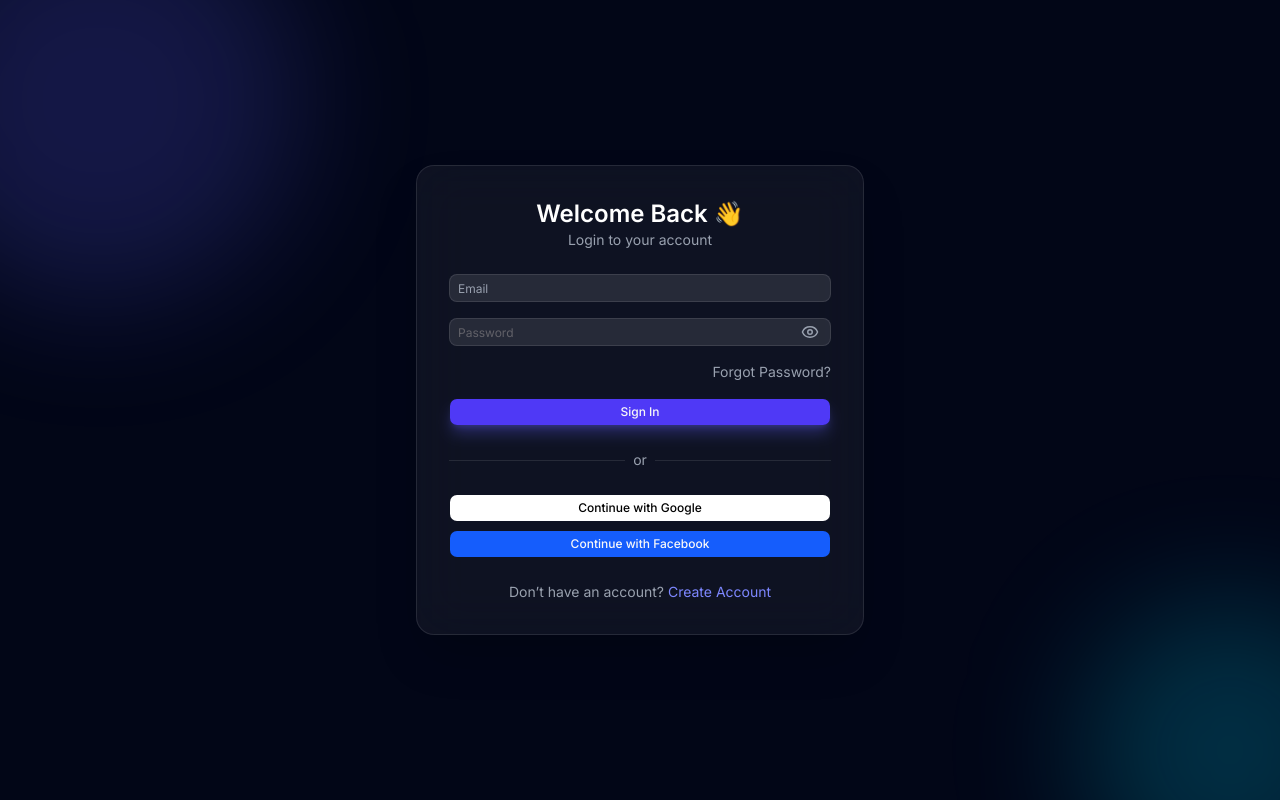
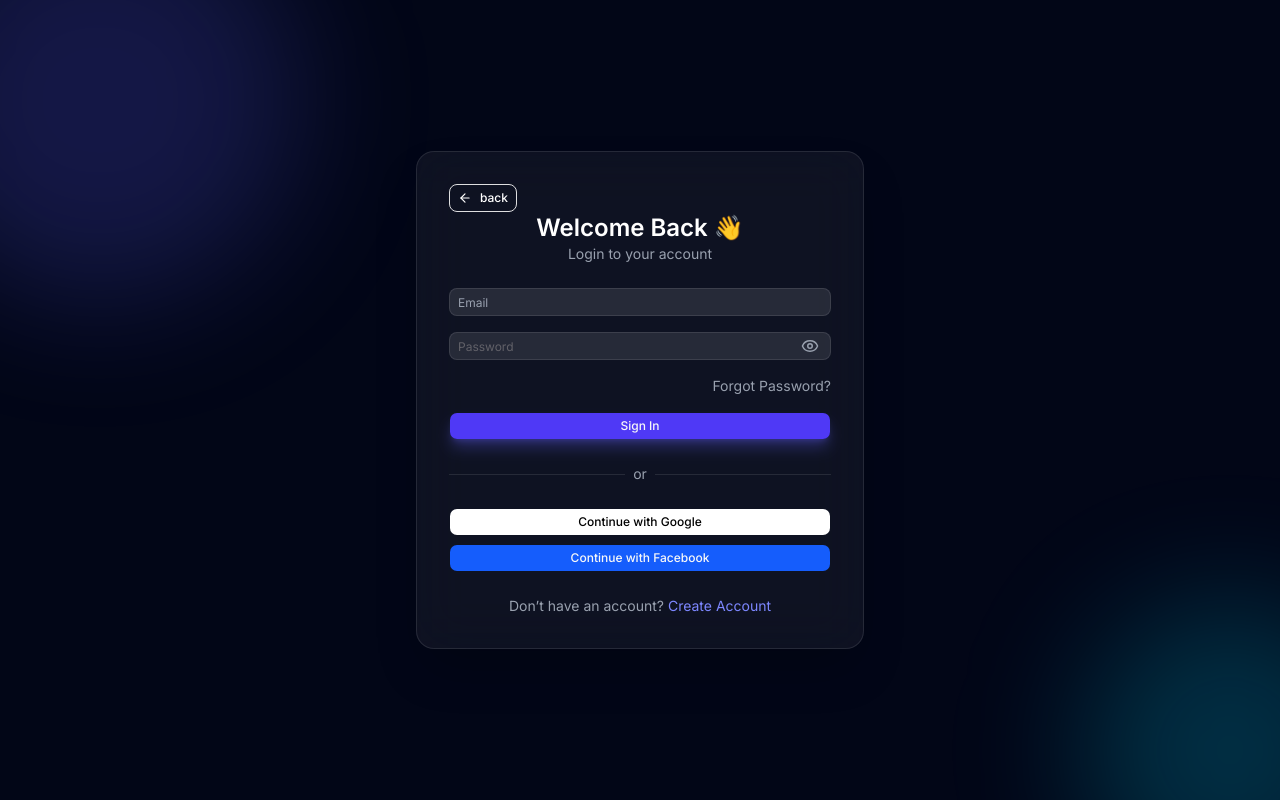
Before and after one commit to Vahid819/visionlibrary, a Next.js app: page /auth/login in a window 1280 px wide. Built offline with nearby package versions, Linux system fonts and the light colour scheme.

Commit message:
add back button on login page

```diff
--- a/src/app/auth/login/page.jsx
+++ b/src/app/auth/login/page.jsx
@@ -5,7 +5,7 @@ import { signIn } from "next-auth/react";
 import { useRouter } from "next/navigation";
 import { motion, AnimatePresence } from "framer-motion";
 import Link from "next/link";
-import { Eye, EyeOff } from "lucide-react";
+import { Eye, EyeOff, ArrowLeft} from "lucide-react";
 
 import { Button } from "@/components/ui/button";
 import { Input } from "@/components/ui/input";
@@ -58,7 +58,11 @@ export default function LoginPage() {
         transition={{ duration: 0.4 }}
         className="w-full max-w-md bg-white/5 backdrop-blur-xl border border-white/10 rounded-2xl shadow-2xl p-8 text-white"
       >
-
+        <Link href="/" >
+          <Button className="flex items-center gap-2 hover:bg-gray-500/20 cursor-pointer" variant="outline">
+           <ArrowLeft /> back
+          </Button>
+        </Link>
         {/* Title */}
         <div className="text-center mb-6">
           <h2 className="text-2xl font-semibold">Welcome Back 👋</h2>
```
